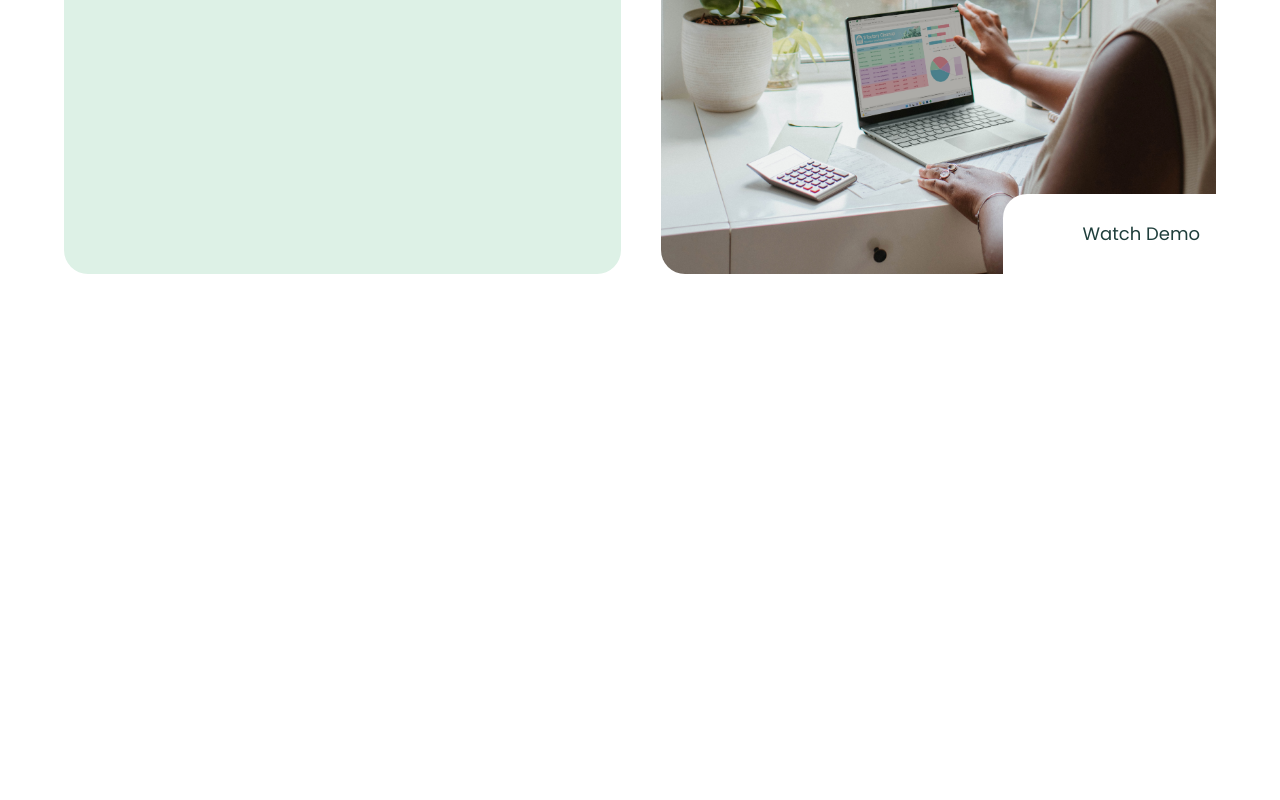
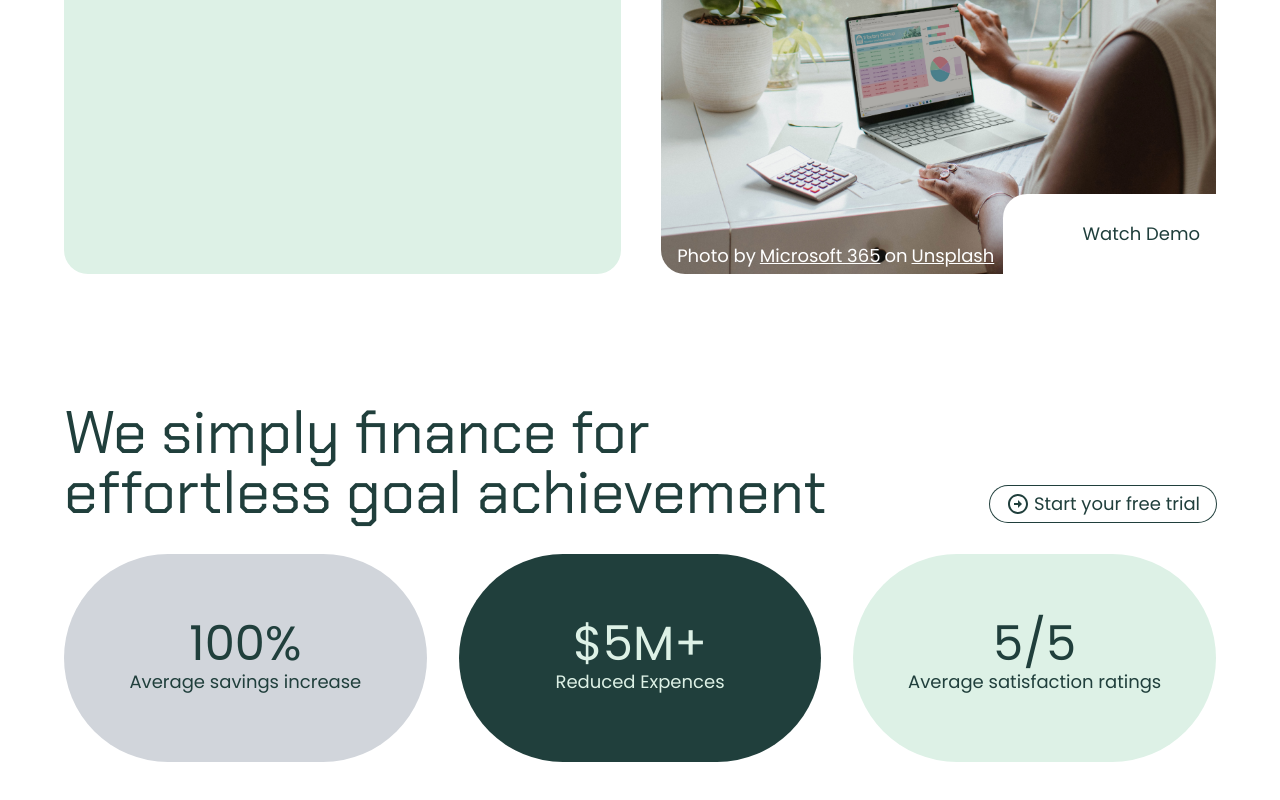
Before and after one commit to Milkdromeda-333/cashwise, a React (Vite) app: page / in a window 1280 px wide. Shown: the part 486-1286 px from the top of the page. Before the commit the page ends 824 px from the top, so only its background shows below. Built offline with nearby package versions, Linux system fonts and the light colour scheme; some icons are missing.

Commit message:
Add Benefits section to Home comp

```diff
--- /dev/null
+++ b/src/components/Home/Benefits.jsx
@@ -0,0 +1,54 @@
+import StartFreeTrialBtn from '../lib/StartFreeTrialBtn'
+
+export default function Benefits() {
+
+  return (
+      <section>
+          <div className='flex flex-col gap-4 lg:flex-row lg:justify-between lg:items-end'>
+              <h2 className='secondHeader md:max-w-[70%]'>We simply finance for effortless goal achievement</h2>
+                <StartFreeTrialBtn styles="ring-1 ring-brand-darkGreen w-fit" />
+          </div>
+
+          <div className='
+            flex flex-col gap-8
+            mt-8 h-[100vh]
+            lg:flex-row md:h-auto
+          '>
+              {/* first bubble */}
+              <div className='
+              flex flex-col justify-center items-center
+              bg-gray-300 rounded-full
+              w-full h-1/3
+              md:h-52
+              '>
+                  <span className='text-5xl'>100%</span>
+                  <span>Average savings increase</span>
+              </div>
+
+              {/* second bubble */}
+              <div className='
+              flex flex-col justify-center items-center
+              bg-brand-darkGreen text-brand-lightMint rounded-full
+              w-full h-1/3
+              md:h-52
+              '>
+                  <span className='text-5xl'>$5M+</span>
+                  <span>Reduced Expences</span>
+              </div>
+
+              {/* last bubble */}
+              <div className='
+              flex flex-col justify-center items-center
+              bg-brand-lightMint text-brand-darkGreen rounded-full
+              w-full h-1/3
+              md:h-52
+              '>
+                  <span className='text-5xl'>5/5</span>
+                  <span>Average satisfaction ratings</span>
+              </div>
+          </div>
+
+
+    </section>
+  )
+}
--- a/src/components/Home/Header.jsx
+++ b/src/components/Home/Header.jsx
@@ -1,4 +1,5 @@
-import { BiRightArrowCircle } from "react-icons/bi";
+import StartFreeTrialBtn from "../lib/StartFreeTrialBtn";
+
 export default function Header() {
 
   return (
@@ -8,24 +9,13 @@ export default function Header() {
           flex flex-col gap-8
           md:w-1/2
           ">
-          <h1 className="
-            text-5xl font-brand
-            lg:text-8xl
-          ">
+          <h1 className="header">
               Finances made easy
           </h1>
 
           <p>Effortlessly navigate your personal finances, from budgeting to savings, with ease and confidence</p>
 
-      <a href="" className="
-          group
-          w-full bg-white rounded-3xl px-4 py-1
-          flex flex-row justify-center items-center gap-1
-          lg:w-fit
-          ">
-              <BiRightArrowCircle className="text-2xl duration-700 group-hover:translate-x-0.5" />
-              Start your free trial
-          </a>
+      <StartFreeTrialBtn styles='bg-white' />
       </section>
   )
 }
--- a/src/components/Home/WatchDemo.jsx
+++ b/src/components/Home/WatchDemo.jsx
@@ -8,7 +8,24 @@ export default function WatchDemo() {
               src="/images/person-at-computer.jpg"
               alt="person at computer"
                className="rounded-3xl w-full h-full object-cover"
-          />
+      />
+
+      <span className="absolute top-0 left-4 lg:bottom-1 text-white lg:top-auto">
+        Photo by
+        <a
+          href="https://unsplash.com/@microsoft365?utm_content=creditCopyText&utm_medium=referral&utm_source=unsplash"
+          className="underline mx-1"
+        >
+          Microsoft 365
+        </a>
+        on
+        <a
+          href="https://unsplash.com/photos/a-woman-sitting-at-a-table-using-a-laptop-computer-kTFmwxkF5bQ?utm_content=creditCopyText&utm_medium=referral&utm_source=unsplash"
+          className="underline mx-1"
+        >
+          Unsplash
+        </a>
+      </span>
 
           <div
             className="
--- /dev/null
+++ b/src/components/lib/StartFreeTrialBtn.jsx
@@ -0,0 +1,17 @@
+import { BiRightArrowCircle } from "react-icons/bi";
+
+export default function StartFreeTrialBtn({styles}) {
+
+  return (
+      <a href="" className={`
+          group
+          rounded-3xl px-4 py-1
+          flex flex-row justify-center items-center gap-1
+          ${styles}
+          lg:w-fit
+          `}>
+              <BiRightArrowCircle className="text-2xl duration-700 group-hover:translate-x-0.5" />
+              Start your free trial
+          </a>
+  )
+}
--- a/src/index.css
+++ b/src/index.css
@@ -1,3 +1,13 @@
 @tailwind base;
 @tailwind components;
 @tailwind utilities;
+
+@layer components {
+  .header {
+    @apply text-5xl font-brand lg:text-8xl;
+  }
+
+  .secondHeader {
+    @apply text-4xl font-brand lg:text-6xl;
+  }
+}
--- a/src/pages/Home.jsx
+++ b/src/pages/Home.jsx
@@ -1,4 +1,5 @@
 import Header from "../components/Home/Header"
+import Benefits from "../components/Home/Benefits"
 import WatchDemo from "../components/Home/WatchDemo";
 
 export default function Home() {
@@ -6,13 +7,15 @@ export default function Home() {
   return (
       <div className="
         p-4 pt-20
-      flex flex-col gap-8
+      flex flex-col gap-32
       lg:p-16 lg:pt-20
       ">
           <div className="flex flex-col gap-10 lg:h-[85vh] justify-center md:flex-row">
-          <Header />
-          <WatchDemo/>
+            <Header />
+            <WatchDemo/>
           </div>
+
+          <Benefits />
     </div>
   )
 }
```
Also changed, not shown: .eslintrc.cjs.
